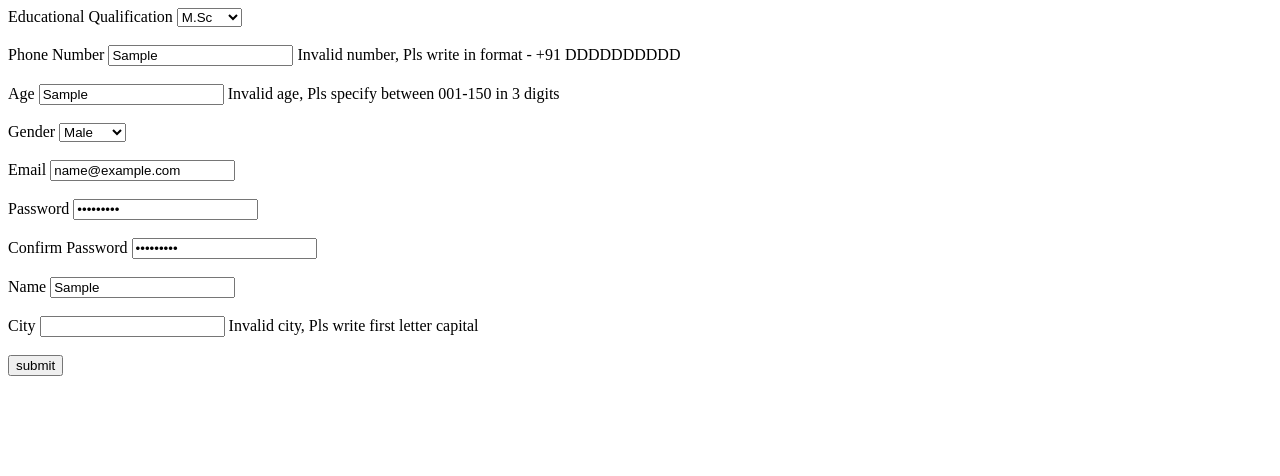
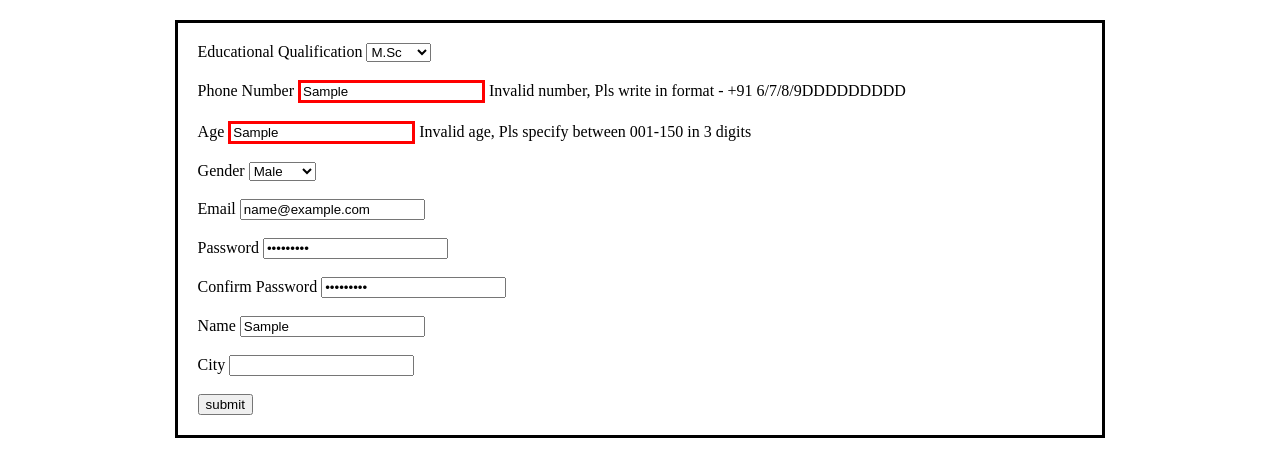
Before and after one commit to ranasiddharth/IMG-ques1, a plain HTML site: page index.html in a window 1280 px wide. Both pictures are taken after typing "Sample", "Sample", "name@example.com", "Sample123", "Sample123", "Sample" into the empty fields and a click on the input "submit". Drawn offline with Linux system fonts and the light colour scheme.

Commit message:
fixed submit issue

```diff
--- a/index.html
+++ b/index.html
@@ -7,12 +7,18 @@
   <title>Document</title>
 <style>
   .invalid{
-    border-color: red;
+    border: 3px solid red;
+  }
+  form{
+    border: 3px solid black;
+    margin: 20px auto;
+    padding: 20px;
+    width: 70%;
   }
 </style>
 </head>
 <body>
-  <form id="frm" action="">
+  <form onsubmit="return submission()" id="frm" action="">
     <label for="">Educational Qualification</label>
     <select name="educational qualifications" id="EDU">
       <option value="M.Sc">M.Sc</option>
@@ -25,11 +31,11 @@
     </select>
     <br><br>
     <label for="">Phone Number</label>
-    <input id="PhoneNumber" type="text" name = "PhoneNumber">
+    <input id="PhoneNumber" type="text" name = "PhoneNumber" oninput="phone()">
     <label id="validate-phone" for=""></label>
     <br><br>
     <label for="">Age</label>
-    <input id="Age" type="text" name= "Age">
+    <input id="Age" type="text" name= "Age" oninput="age()">
     <label id="validate-age" for=""></label>
     <br><br>
     <label for="">Gender</label>
@@ -39,26 +45,26 @@
     </select>
     <br><br>
     <label for="">Email</label>
-    <input id="Email" type="text" name="Email" id="">
+    <input id="Email" type="text" name="Email" oninput="email()">
     <label id="validate-email" for=""></label>
     <br><br>
     <label for="">Password</label>
-    <input id="Password" type="password" name ="Password">
+    <input id="Password" type="password" name ="Password" oninput="password()">
     <label id="validate-password" for=""></label>
     <br><br>
     <label for="">Confirm Password</label>
-    <input id="ConfirmPassword" type="password" name = "ConfirmPassword">
+    <input id="ConfirmPassword" type="password" name = "ConfirmPassword" oninput="confirm()">
     <label id="validate-confirmpassword" for=""></label>
     <br><br>
     <label for="">Name</label>
-    <input id="Name" type="text" name= "Name">
+    <input id="Name" type="text" name= "Name" oninput="nome()">
     <label id="validate-naam" for=""></label>
     <br><br>
     <label for="">City</label>
-    <input id="City" type="text" name="City">
+    <input id="City" type="text" name="City" oninput="city()">
     <label id="validate-city" for=""></label>
     <br><br>
-    <input onclick ="checkit()" type="button" value="submit">
+    <input type="submit" value="submit" id="btn">
   </form>
   <!-- <script src="validations.js"></script> -->
   <script src="validate.js"></script>
--- a/validate.js
+++ b/validate.js
@@ -1,71 +1,196 @@
 const regex = {
 
   Name: /[A-Za-z\s]+/i,
-  PhoneNumber: /^\+?91\s[6789][0-9]{9}$/,
-  Age: /^[0-9][0-9]{1,2}$/,
-  Email: /^([\w\.-]+)@([a-z\d-]+)\.([a-z]{2,8})(\.[a-z]{2-8})?$/,
-  City: /[A-Z]([a-z]+)/,
-  Password: /^[\w@_-]{8,15}$/,
+  PhoneNumber: /(^\+?91\s[6789][0-9]{9}$)|(^\+?[6789]\d{9}$)/,
+  Age: /^[0-9][0-9]{0,2}$/,
+  Email: /^([\w\.-]+)@([a-z\d-]+)\.([a-z]{2,8})(\.[a-z]{2,8}){0,1}$/,
+  // City: /[A-Za-z]([a-z/s]+)/,
+  City: /^[a-zA-Z]+(?:[\s-][a-zA-Z]+)*$/ ,
+  Password: /^[\w@_-]{8,15}$/i
   // ConfirmPassword: /^[\w@_-]{8,14}$/
 
 }
+
 // var submission = document.getElementById("btn");
-function checkit() {
-  var x;
+function submission(){
   let w1 = document.getElementById("PhoneNumber");
   let var1 = w1.value.trim();
-  if (!var1.match(regex.PhoneNumber) || var1.length == 0) {
-    func("Invalid number, Pls write in format - +91 DDDDDDDDDD", "validate-phone");
-    x = false;
+
+  if (!var1.match(regex.PhoneNumber) || w1.length == 0) {
+    alert("Error in uploading the form. Please check the credentials.");
+    return false;
+
+  }else{
+
+  }
+  let w2 = document.getElementById("Age");
+let var2 = w2.value.trim();
+  if (!var2.match(regex.Age) || w2.length == 0) {
+    alert("Error in uploading the form. Please check the credentials.");
+    return false;
+
+  }else{
+
+  }
+  let w3 = document.getElementById("Email");
+  let var3 = w3.value.trim();
+    if (!var3.match(regex.Email) || w3.length == 0) {
+      alert("Error in uploading the form. Please check the credentials.");
+      return false;
+
+    }else{
+
+    }
+    let w4 = document.getElementById("Password");
+    let var4 = w4.value.trim();
+    if (!var4.match(regex.Password) || w4.length == 0) {
+      alert("Error in uploading the form. Please check the credentials.");
+      return false;
+
+    }else{
+
+    }
+    let w12 = document.getElementById("Password");
+    let var12 = w12.value.trim();
+    let w5 = document.getElementById("ConfirmPassword");
+    let var5 = w5.value.trim();
+    if (var5 !== var12 || w5.length == 0) {
+      alert("Error in uploading the form. Please check the credentials.");
+      return false;
+
+    }else{
+
+    }
+    let w6 = document.getElementById("Name");
+    let var6 = w6.value.trim();
+    if (!var6.match(regex.Name) || w6.length == 0) {
+      alert("Error in uploading the form. Please check the credentials.");
+      return false;
+
+    }else{
+
+    }
+    let w7 = document.getElementById("City");
+    let var7 = w7.value.trim();
+      if (!var7.match(regex.Name) || w7.length == 0) {
+        alert("Error in uploading the form. Please check the credentials.");
+        return false;
+
+      }else{
+
+      }
+}
+function phone(){
+  let w1 = document.getElementById("PhoneNumber");
+let var1 = w1.value.trim();
+  if (!var1.match(regex.PhoneNumber) || w1.length == 0) {
+    // alert("Invalid number, Pls write in format - +91 DDDDDDDDDD");
+    func("Invalid number, Pls write in format - +91 6/7/8/9DDDDDDDDD", "validate-phone");
+    w1.classList.add("invalid");
+    // return false;
+
+  }else{
+    func("", "validate-phone");
+    w1.classList.remove("invalid");
+  }
+}
+function age(){
+  let w2 = document.getElementById("Age");
+let var2 = w2.value.trim();
+  if (!var2.match(regex.Age) || w2.length == 0) {
+    // alert("Invalid age, Pls specify between 001-150 in 3 digits");
+    func("Invalid age, Pls specify between 001-150 in 3 digits", "validate-age");
+    w2.classList.add("invalid");
+    // return false;
+
+  }else{
+    func("", "validate-age");
+    w2.classList.remove("invalid");
+  }
 }
 
-  let w2 = document.getElementById("Age");
-  let var2 = w2.value.trim();
-  if (!var2.match(regex.Age) || var2.length == 0) {
-    func("Invalid age, Pls specify between 001-150 in 3 digits", "validate-age");
-    x = false;
+
+  function email(){
+    let w3 = document.getElementById("Email");
+  let var3 = w3.value.trim();
+    if (!var3.match(regex.Email) || w3.length == 0) {
+      // alert("Invalid email, Pls write in format - test@test.com");
+      func("Invalid email, Pls write in format - test@test.com", "validate-email");
+      w3.classList.add("invalid");
+      // return false;
+
+    }else{
+      func("", "validate-email");
+      w3.classList.remove("invalid");
+    }
   }
 
-  let w3 = document.getElementById("Email");
-  let var3 = w3.value.trim();
-  if (!var3.match(regex.Email) || var3.length == 0) {
-    func("Invalid email, Pls write in format - test@test.com", "validate-email");
-    x = false;
+
+  function password(){
+    let w4 = document.getElementById("Password");
+    let var4 = w4.value.trim();
+    if (!var4.match(regex.Password) || w4.length == 0) {
+      // alert("Invalid password, Pls use letters- a-z,@,_,-");
+      func("Invalid password, Pls use letters- a-z,@,_,-,$ and type 8-15 letters", "validate-password");
+      w4.classList.add("invalid");
+      // return false;
+
+    }else{
+      func("", "validate-password");
+      w4.classList.remove("invalid");
     }
 
-  let w4 = document.getElementById("Password");
-  let var4 = w4.value.trim();
-  if (!var4.match(regex.Password) || var4.length == 0) {
-    func("Invalid password, Pls use letters- a-z,@,_,-", "validate-password");
-    x = false;
   }
 
+  function confirm(){
+    let w12 = document.getElementById("Password");
+    let var12 = w12.value.trim();
     let w5 = document.getElementById("ConfirmPassword");
     let var5 = w5.value.trim();
-  if (var5 !== var4 || var5.length == 0) {
-    func("Different password", "validate-confirmpassword");
-    x = false;
+    if (var5 !== var12 || w5.length == 0) {
+      // alert("Different password written");
+      func("Different password written", "validate-confirmpassword");
+      w5.classList.add("invalid");
+      // return false;
+
+    }else{
+      func("", "validate-confirmpassword");
+      w5.classList.remove("invalid");
+    }
   }
 
+
+  function nome(){
     let w6 = document.getElementById("Name");
     let var6 = w6.value.trim();
-  if (!var6.match(regex.Name) || var6.length == 0) {
+    if (!var6.match(regex.Name) || w6.length == 0) {
+      // alert("Invalid name, Pls specify in format rohan gavaskar etc");
       func("Invalid name, Pls specify in format rohan gavaskar etc", "validate-naam");
-    x = false;
+      w6.classList.add("invalid");
+      // return false;
+
+    }else{
+      func("", "validate-naam");
+      w6.classList.remove("invalid");
     }
 
+  }
+
+  function city(){
     let w7 = document.getElementById("City");
   let var7 = w7.value.trim();
-  if (!var7.match(regex.Name) || var1.length == 0) {
+    if (!var7.match(regex.City) || w7.length == 0) {
+      // alert("Invalid city, Pls write first letter capital");
       func("Invalid city, Pls write first letter capital", "validate-city");
-    x = false;
+      w7.classList.add("invalid");
+      // return false;
+
+    }else{
+      func("", "validate-city");
+      w7.classList.remove("invalid");
+    }
   }
 
   function func(display, id) {
     document.getElementById(id).innerHTML = display;
   }
-  // if(x===true){
-  //   var q = document.getElementById("frm");
-  //   alert("Your form has been submitted successfully, congratulations.");
-  // }
-}
```
Lines whose indentation alone changed are shown as unchanged.
